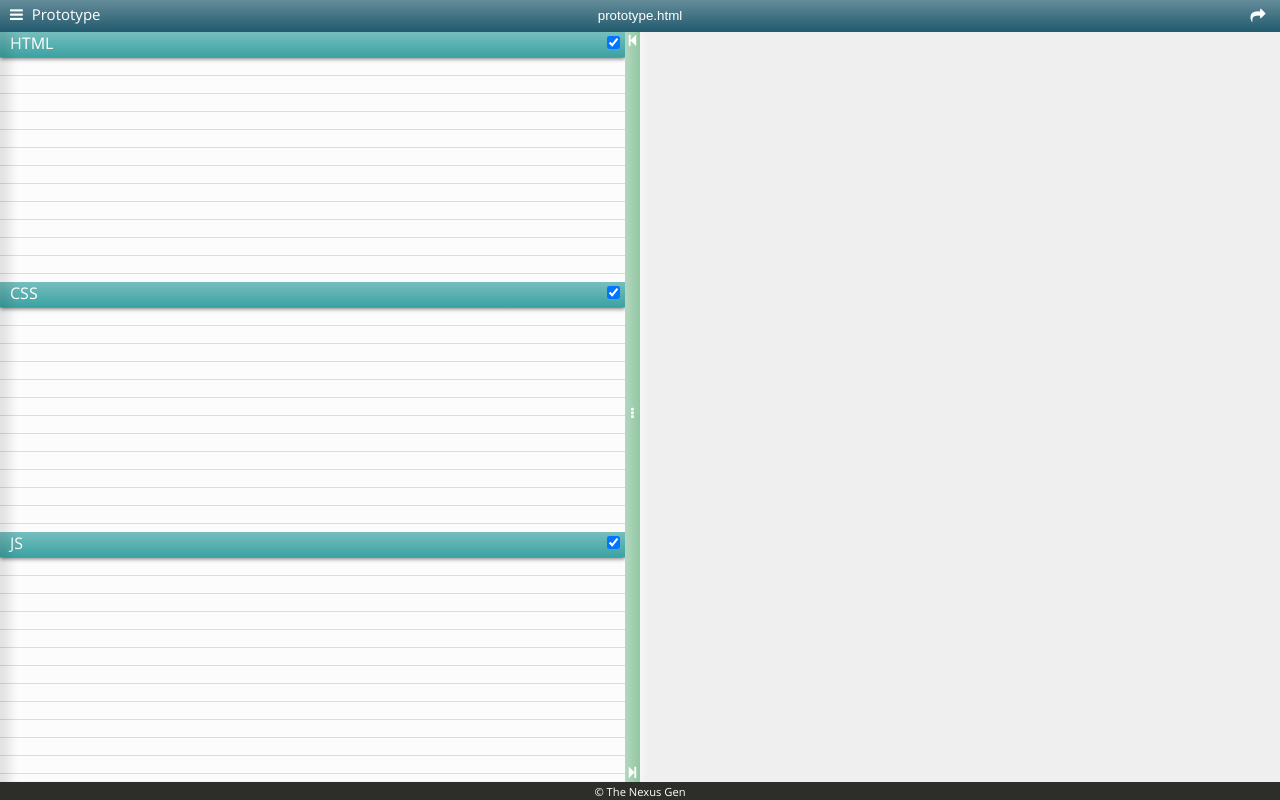
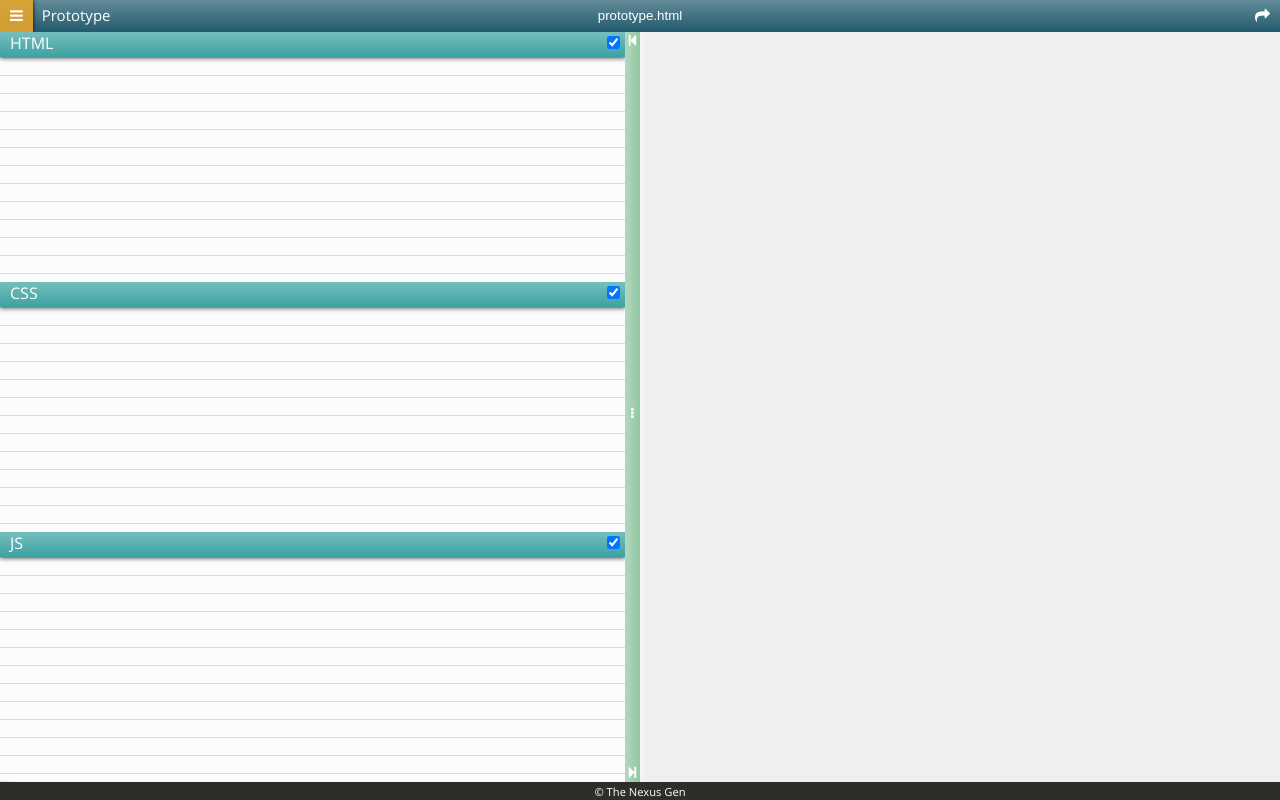
Before and after one commit to craigiswayne/prototype, a PHP site: page /design_2/index.html in a window 1280 px wide. Run offline with PHP 8.4, Linux system fonts and the light colour scheme.

Commit message:
EOD commit

```diff
--- /dev/null
+++ b/design_2/easter_egg.html
@@ -0,0 +1,131 @@
+<style>
+body{
+	overflow:hidden;
+	margin:0;
+	padding:0;
+}
+#clouds{
+	padding: 100px 0;
+	background: #c9dbe9;
+	background: -webkit-linear-gradient(top, #c9dbe9 0%, #fff 100%);
+	background: -linear-gradient(top, #c9dbe9 0%, #fff 100%);
+	background: -moz-linear-gradient(top, #c9dbe9 0%, #fff 100%);
+	height:100%;
+}
+
+/*Time to finalise the cloud shape*/
+.cloud {
+	width: 200px; height: 60px;
+	background: #fff;
+
+	border-radius: 200px;
+	-moz-border-radius: 200px;
+	-webkit-border-radius: 200px;
+
+	position: relative;
+}
+
+.cloud:before, .cloud:after {
+	content: '';
+	position: absolute;
+	background: #fff;
+	width: 100px; height: 80px;
+	position: absolute; top: -15px; left: 10px;
+
+	border-radius: 100px;
+	-moz-border-radius: 100px;
+	-webkit-border-radius: 100px;
+
+	-webkit-transform: rotate(30deg);
+	transform: rotate(30deg);
+	-moz-transform: rotate(30deg);
+}
+
+.cloud:after {
+	width: 120px; height: 120px;
+	top: -55px; left: auto; right: 15px;
+}
+
+/*Time to animate*/
+.x1 {
+	-webkit-animation: moveclouds 15s linear infinite;
+	-moz-animation: moveclouds 15s linear infinite;
+	-o-animation: moveclouds 15s linear infinite;
+}
+
+/*variable speed, opacity, and position of clouds for realistic effect*/
+.x2 {
+	left: 200px;
+
+	-webkit-transform: scale(0.6);
+	-moz-transform: scale(0.6);
+	transform: scale(0.6);
+	opacity: 0.6; /*opacity proportional to the size*/
+
+	/*Speed will also be proportional to the size and opacity*/
+	/*More the speed. Less the time in 's' = seconds*/
+	-webkit-animation: moveclouds 25s linear infinite;
+	-moz-animation: moveclouds 25s linear infinite;
+	-o-animation: moveclouds 25s linear infinite;
+}
+
+.x3 {
+	left: -250px; top: -200px;
+
+	-webkit-transform: scale(0.8);
+	-moz-transform: scale(0.8);
+	transform: scale(0.8);
+	opacity: 0.8; /*opacity proportional to the size*/
+
+	-webkit-animation: moveclouds 20s linear infinite;
+	-moz-animation: moveclouds 20s linear infinite;
+	-o-animation: moveclouds 20s linear infinite;
+}
+
+.x4 {
+	left: 470px; top: -250px;
+
+	-webkit-transform: scale(0.75);
+	-moz-transform: scale(0.75);
+	transform: scale(0.75);
+	opacity: 0.75; /*opacity proportional to the size*/
+
+	-webkit-animation: moveclouds 18s linear infinite;
+	-moz-animation: moveclouds 18s linear infinite;
+	-o-animation: moveclouds 18s linear infinite;
+}
+
+.x5 {
+	left: -150px; top: -150px;
+
+	-webkit-transform: scale(0.8);
+	-moz-transform: scale(0.8);
+	transform: scale(0.8);
+	opacity: 0.8; /*opacity proportional to the size*/
+
+	-webkit-animation: moveclouds 20s linear infinite;
+	-moz-animation: moveclouds 20s linear infinite;
+	-o-animation: moveclouds 20s linear infinite;
+}
+
+@-webkit-keyframes moveclouds {
+	0% {margin-left: 1000px;}
+	100% {margin-left: -1000px;}
+}
+@-moz-keyframes moveclouds {
+	0% {margin-left: 1000px;}
+	100% {margin-left: -1000px;}
+}
+@-o-keyframes moveclouds {
+	0% {margin-left: 1000px;}
+	100% {margin-left: -1000px;}
+}
+</style>
+
+<div id="clouds">
+	<div class="cloud x1"></div>
+	<div class="cloud x2"></div>
+	<div class="cloud x3"></div>
+	<div class="cloud x4"></div>
+	<div class="cloud x5"></div>
+</div>
--- a/design_2/index.html
+++ b/design_2/index.html
@@ -18,20 +18,15 @@
 
   <body>
     <header class=no_select>
-      <span class="fa fa-bars menu_toggle" onclick="show_menu();"></span>
+      <button id="main_menu_toggle" class="fa fa-bars toggle" onclick="toggle_main_menu();"></button>
       <label>Prototype</label>
       <input id=filename type=text value="prototype.html">
-      <button class="fa fa-share action share toggle"></button>
-       <ul class="share menu">
-          <li class="action" id="export_codepen">CodePen</li>
-          <li class="action" id="export_email">Email</li>
-          <li class="action" id="export_url">URL</li>
-        </ul>
+      <button id="share_menu_toggle" class="fa fa-share toggle" onclick="toggle_share_menu();"></button>
     </header>
 
     <form class="main">
 
-      <nav class="menu accordion">
+      <nav id="main_menu" class="menu accordion">
         <details>
           <summary>File</summary>
           <label>Open<input type="file" style="display:none;" multiple="" accept=".html"></label>
@@ -64,17 +59,23 @@
       </nav>
 
       <div class="workspace">
-
         <div id="editor" class="editor">
           <div class="code_box"><label class="action no_select">HTML<input type=checkbox checked=checked></label><textarea id="code_area_html" class="code_area html"></textarea></div>
           <div class="code_box"><label class="action no_select">CSS<input type=checkbox checked=checked></label><textarea id="code_area_css" class="code_area css"></textarea></div>
           <div class="code_box"><label class="action no_select">JS<input type=checkbox checked=checked></label><textarea id="code_area_js" class="code_area js"></textarea></div>
           <div class="resizer no_select"><span class="fa fa-step-backward" onclick="editor_width_min();"></span><span class="fa fa-ellipsis-v"></span><span class="fa fa-step-forward" onclick="editor_width_max();"></span></div>
+          <iframe id="easter_egg" src="easter_egg.html" title="From: http://codepen.io/vavik96/pen/QwmjMX"></iframe>
+
         </div>
+        <iframe class=preview src="about:blank" sandbox="allow-same-origin allow-scripts allow-popups allow-forms"></iframe>
+      </div>
 
-        <iframe class=preview src="about:blank" sandbox="allow-same-origin allow-scripts allow-popups allow-forms"></iframe>
-
-      </div>
+      <aside class="menu" id="share_menu">
+          <button id="export_codepen">CodePen</button>
+          <button id="export_email">Email</button>
+          <button id="export_url">URL</button>
+        </ul>
+      </aside>
 
     </form>
 
@@ -82,5 +83,7 @@
       <a href="mailto:craig.wayne01@gmail.com?subject=Prototype">&copy; The Nexus Gen
       </a>
     </footer>
+
+    <div id="mask" onclick="hide_all_menus()"></div>
   </body>
 </html>
--- a/design_2/nexus_prototype.css
+++ b/design_2/nexus_prototype.css
@@ -43,12 +43,18 @@ a[href]{
 cursor:pointer;
 }
 
+.fa{
+background:none;
+color:inherit;
+border:none;
+}
+
 header{
 	width:100%;
 	height:32px;
 	background-color:#AEE239;
 	background-color:#215A6D;
-padding:0 10px;
+	padding:0;
 	line-height:28px;
 	position:fixed;
 	top:0;
@@ -58,11 +64,38 @@ background-image:-webkit-linear-gradient(top,rgba(255, 255, 255, 0.3),rgba(0, 0,
 	z-index:1;
 }
 
-header .menu_toggle{
+header .toggle{
+	height: 100%;
+	line-height: 32px;
+	text-align: center;
+	padding:0 10px;
+}
+
+header .toggle:hover{
+	background-color: rgba(229, 166, 46, 0.9);
+	box-shadow: 0 0 4px 0 rgb(0, 0, 0);
+}
+
+header .toggle:focus,
+header .toggle:active{
+	outline:none;
+}
+
+#main_menu_toggle{
 	margin-right:5px;
 }
 
-header input{
+#share_menu_toggle{
+	position: absolute;
+	right: 0px;
+	top: 0px;
+}
+
+#share_menu_toggle:hover{
+	border-left: 1px solid rgb(255, 255, 255);
+}
+
+#filename{
 	border:none;
 	position:absolute;
 	width:200px;
@@ -249,6 +288,7 @@ header input{
 	display:block;
 
 	padding-top:25px;
+	z-index:2;
 }
 
 .main .workspace .editor .code_box[data-showing=false] {
@@ -342,57 +371,28 @@ color:inherit;
 text-decoration:inherit;
 }
 
-.ace_content{
-	width:100% !important;
+#mask {
+  position: fixed;
+  top: 0;
+  left: 0;
+  background-color: rgba(0, 0, 0, 0.7);
+  width: 100%;
+  height: 100%;
+  z-index: -1;
 }
 
-header .share.toggle{
-	position: absolute;
-	right: 0px;
-	top: 0px;
-	height: 100%;
-	line-height: 32px;
-	width: 44px;
-	text-align: center;
-	background: none;
-	border: none;
-	color: inherit;
-}
-
-header .share.toggle:focus,
-header .share.toggle:active{
-	outline:none;
-}
-
-header .share.toggle:hover{
-	border-left: 1px solid rgb(255, 255, 255);
-	background-color: rgba(229, 166, 46, 0.9);
-	box-shadow: 0 0 4px 0 rgb(0, 0, 0);
+#mask.active{
+	z-index:0;
 }
 
 
-header .share.toggle + .share.menu{
-	font-size: 0.8em;
-	z-index: 1;
-	position: fixed;
-	top:32px;
-	font-weight: bold;
-	list-style: none;
-	right:-100px;
-	width: 100px;
-	text-align: left;
-	background-color:inherit;
-	transition:all 0.2s ease;
-	-webkit-transition:all 0.2s ease;
-	color:transparent;
+#easter_egg{
+	width:100%;
+	height:100%;
+	position:absolute;
+	left:0;
+	top:0;
+	border:none;
+	overflow:hidden;
+	z-index:1;
 }
-
-header .share.toggle:hover + .share.menu{
-	right:0;
-	color:inherit;
-}
-
-header .share.menu li {
-	padding: 0 0 0 10px;
-	background-color:inherit;
-}
```
Also changed, not shown: other parts of design_2/nexus_prototype.css (+14 -19 lines), design_2/nexus_prototype.js (+44 -8 lines). Lines whose indentation alone changed are shown as unchanged.
